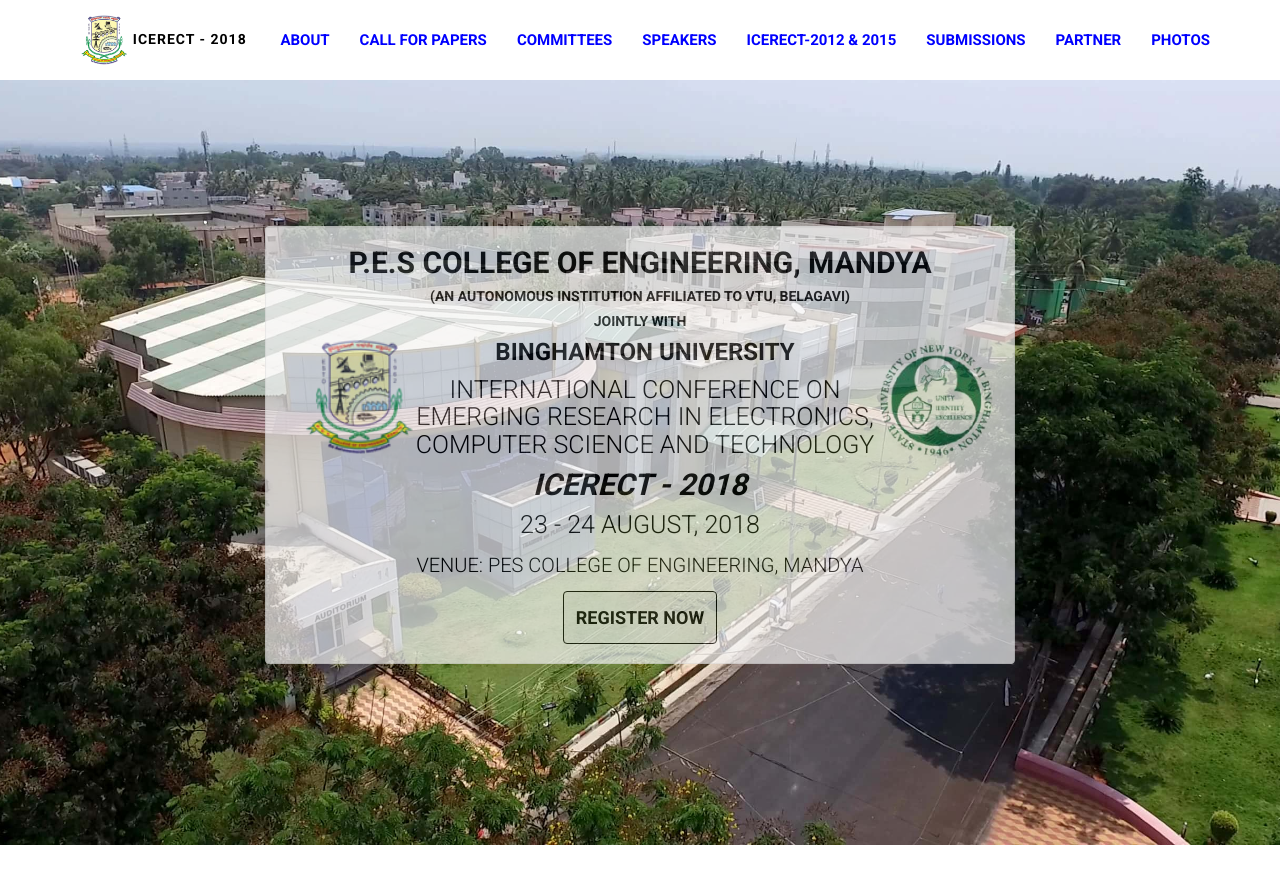
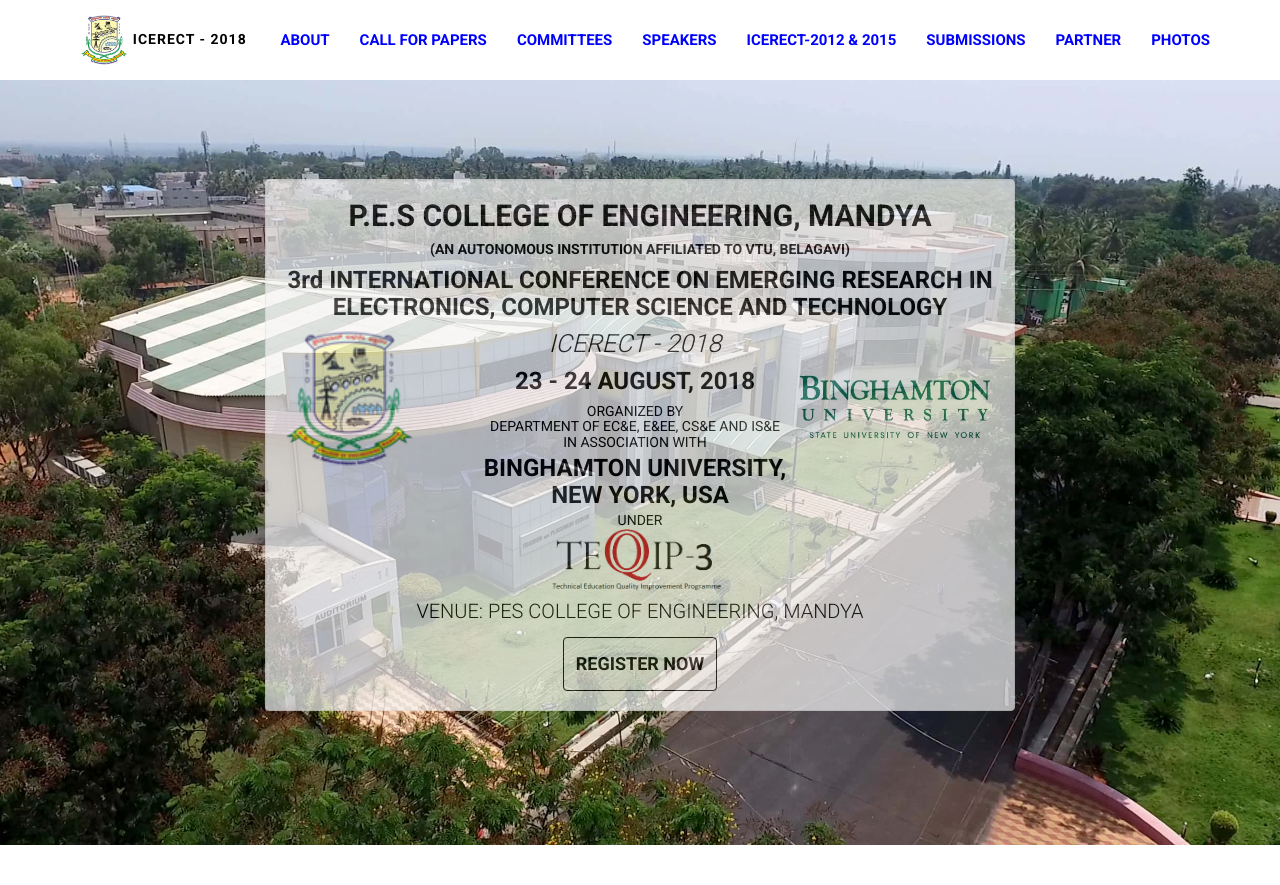
Before and after one commit to brameshsm/icerect, a PHP site: page / in a window 1280 px wide. Shown: the top 885 px of the page. Run offline with PHP 8.4, Linux system fonts and the light colour scheme; some libraries are stand-ins or nearby versions.

Commit message:
Changing the logo

```diff
--- a/assets/css/main.css
+++ b/assets/css/main.css
@@ -638,9 +638,13 @@
   }
   #logo-left{
     width: 130px !important;
-    padding-left: 20px;
+    margin-right:60px;
   }
   #logo-right{
-    width: 120px !important;
+    margin-top: 20px;
+    width: 200px !important;
+  }
+  #logo-center{
+    width: 180px !important;
   }
 }
--- a/index.html
+++ b/index.html
@@ -67,13 +67,17 @@
             <div style="clear:both;">
               <h1>P.E.S College of Engineering, Mandya</h3>
               <h5>(An Autonomous Institution Affiliated to VTU, Belagavi)</h5>
-              <h5>Jointly with</h5>
+              <h3 style="margin-top:10px;">3<span style="text-transform:lowercase;">rd</span> International conference on Emerging Research in Electronics, Computer science and Technology</h3>
               <img id="logo-left" src="assets/images/logo-Copy.png" alt="College Logo" style="width:55px; float:left">
-              <img id="logo-right" src="assets/images/BU_Capture_T.png" alt="Binghamtom Logo" style="width:60px; float:right">
-              <h3 style="margin-top:10px;">Binghamton University</h3>
-              <h2>International conference on Emerging Research in Electronics, Computer science and Technology</h2>
-              <h1><em>ICERECT - 2018</em></h1>
-              <h2>23 - 24 AUGUST, 2018</h2>
+              <img id="logo-right" src="assets/images/BU.png" alt="Binghamtom Logo" style="width:60px; padding:15px 0px; float:right">
+              <h2><em>ICERECT - 2018</em></h2>
+              <h3 style="margin-top:10px;">23 - 24 AUGUST, 2018</h3>
+              <h5 style="font-weight:500; margin:0px 0px;">Organized by</h5>
+              <h5 style="font-weight:500; margin:0px 0px;">Department of EC&amp;E, E&amp;EE, CS&amp;E and IS&amp;E</h5>
+              <h5 style="font-weight:500; margin:0px 0px;">In association with</h5>
+              <h3 style="margin:5px 0px;">Binghamton University, New York, USA</h3>
+              <h5 style="font-weight:500; margin:0px 0px;">Under</h5>
+              <img id="logo-center" src="assets/images/Teqip 3.png" alt="Teqip logo" style="width:150px;">
               <p>Venue: PES College of Engineering, Mandya</p>
               <a class="btn btn-white" data-scroll href="#registration"> <h4>Register Now</h4></a>
             </div>
```
Also changed, not shown: assets/images/BU.png (added), assets/images/Teqip 3.png (added).
